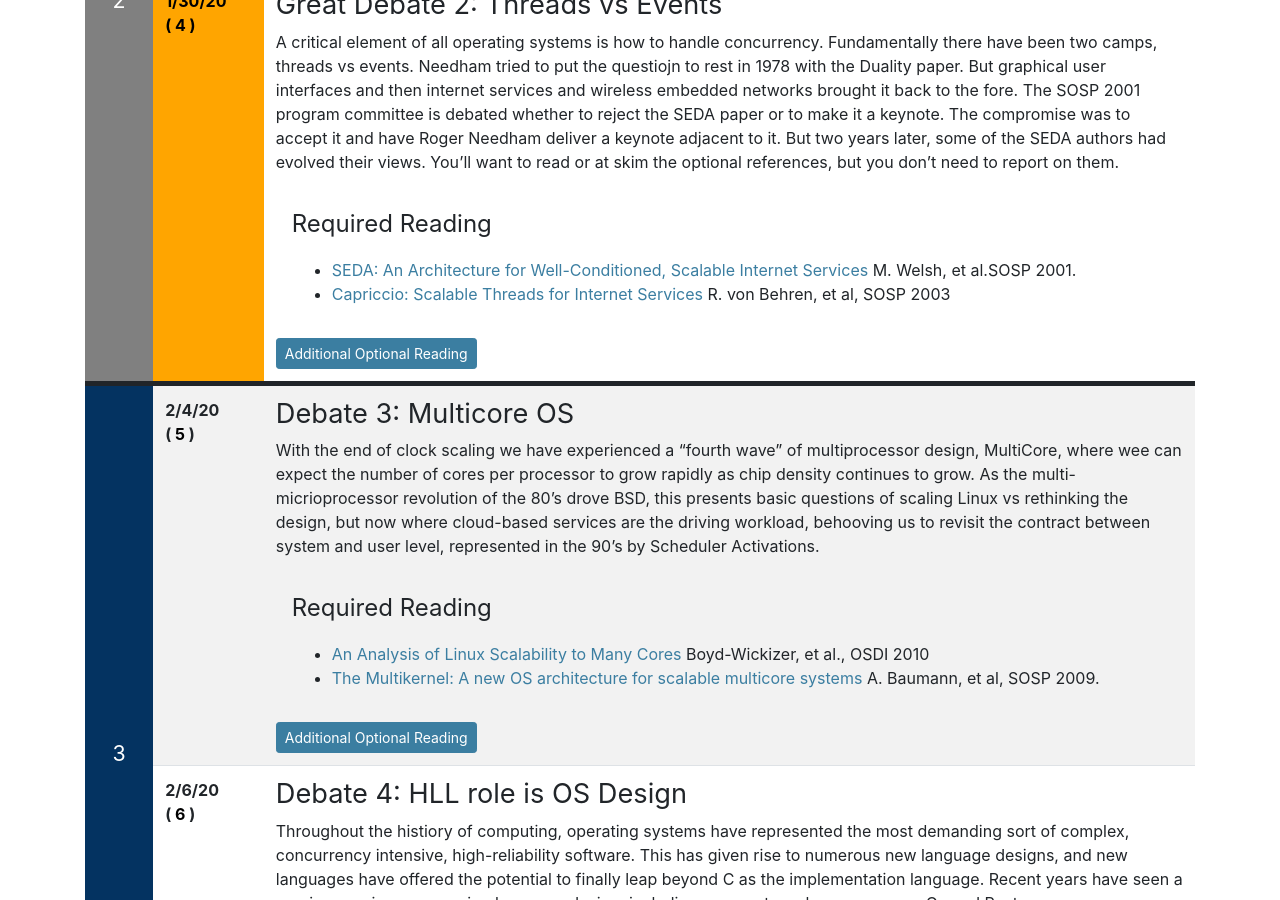
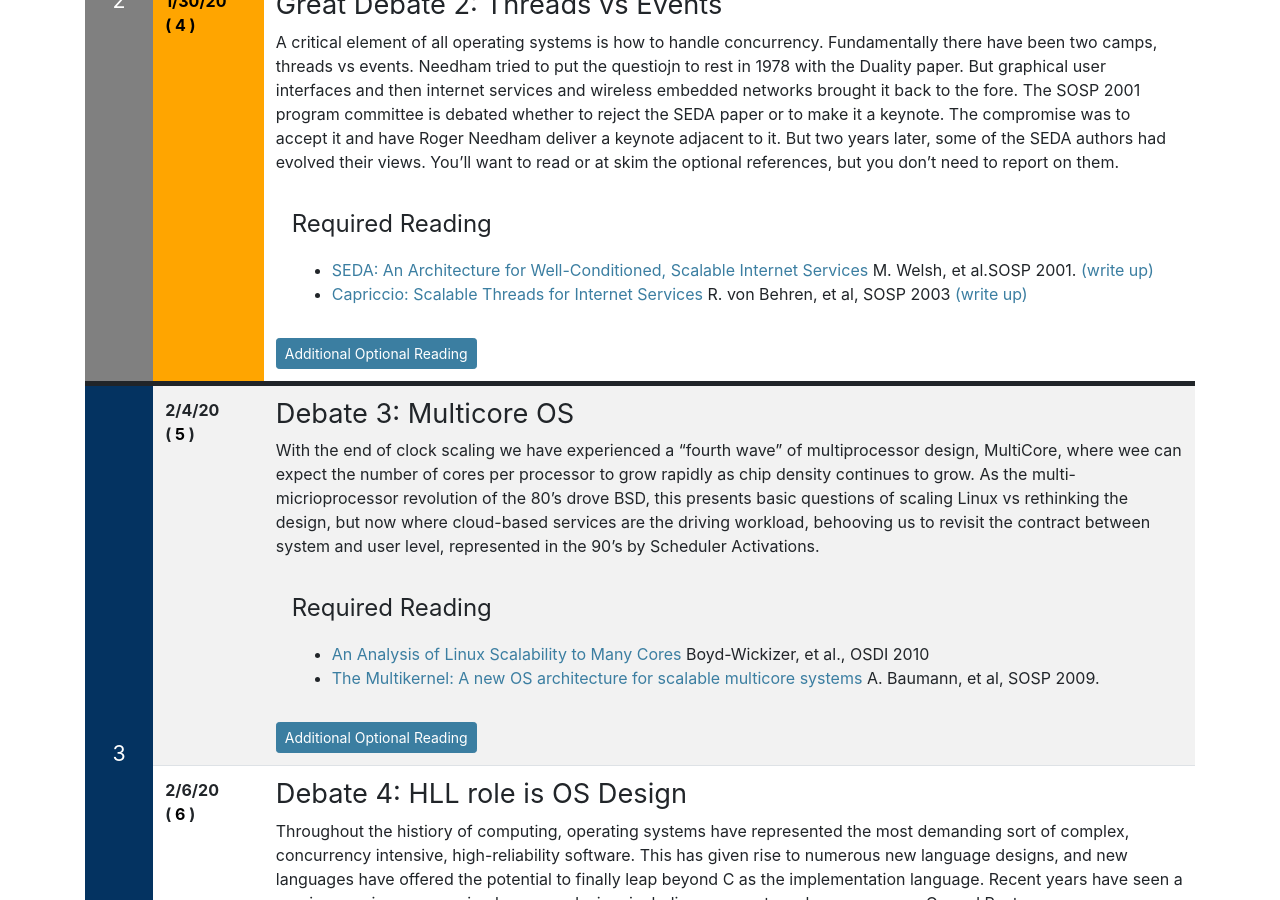
Before and after one commit to deculler/cs262b-sp20, a Jekyll site: the page built from index.md, in a window 1280 px wide and 900 px high, scrolled down 1884 px. Built offline with Jekyll 4.4.1, drawn with Linux system fonts in a browser that asks for light colours; nearby versions of some CDN libraries; our own code applies the rules of GitHub Pages for plain Markdown files.

Commit message:
Update index.md
Add L4 review links

```diff
--- a/index.md
+++ b/index.md
@@ -166,8 +166,8 @@ need to report on them.
 
 <div class="reading">
 <div class="required_reading" markdown="1">
-* [SEDA: An Architecture for Well-Conditioned, Scalable Internet Services](http://www.sosp.org/2001/papers/welsh.pdf) M. Welsh, et al.SOSP 2001.
-* [Capriccio: Scalable Threads for Internet Services](http://capriccio.cs.berkeley.edu/pubs/capriccio-sosp-2003.pdf) R. von Behren, et al, SOSP 2003
+* [SEDA: An Architecture for Well-Conditioned, Scalable Internet Services](http://www.sosp.org/2001/papers/welsh.pdf) M. Welsh, et al.SOSP 2001. [(write up)](https://docs.google.com/forms/d/e/1FAIpQLSe7jm_vdI3gjWHh-MjJb68Xvl2DOl2dE5f4U9hfc5deLbtFQA/viewform)
+* [Capriccio: Scalable Threads for Internet Services](http://capriccio.cs.berkeley.edu/pubs/capriccio-sosp-2003.pdf) R. von Behren, et al, SOSP 2003 [(write up)](https://docs.google.com/forms/d/e/1FAIpQLScpAoy8eGTSaOB8Td8ZdIeWlaclYSXf35qlzaFDbsI391dhtg/viewform)
 </div>
 
 <div class="optional_reading" markdown="1">
```
